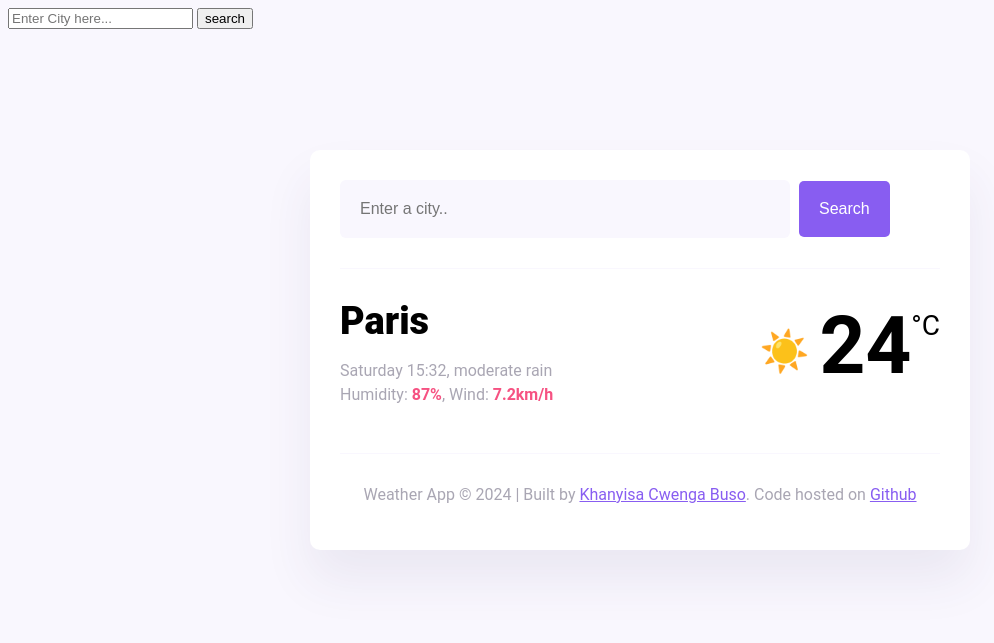
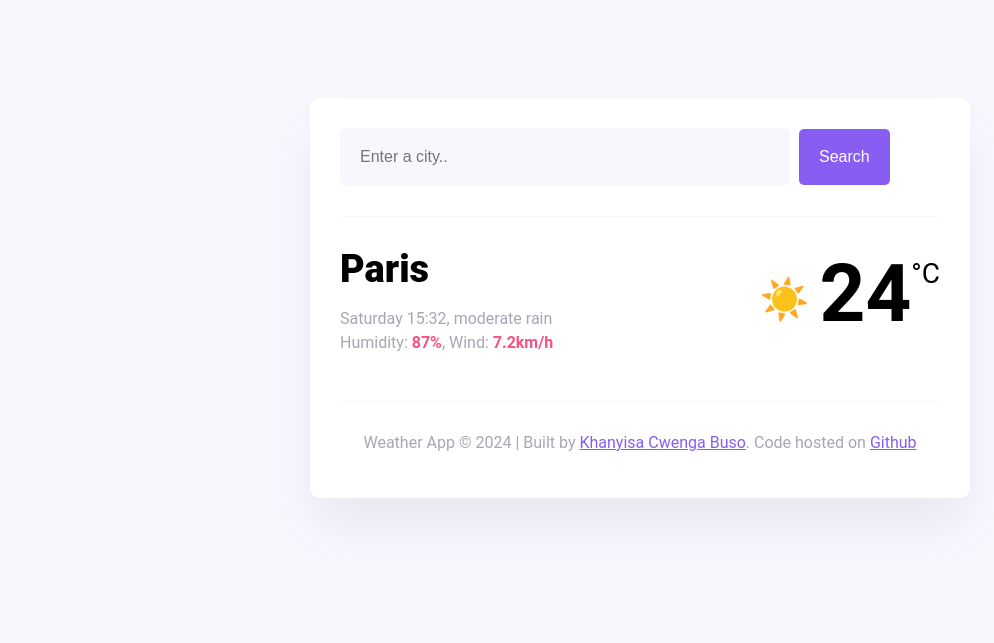
Before and after one commit to Cwengs/Barbie-Weather-App, a plain HTML site: page index.html in a window 1280 px wide. Shown: the whole page, without its empty margins (0-994 px from the left). Drawn offline with Linux system fonts and the light colour scheme.

Commit message:
error updated

```diff
--- a/index.html
+++ b/index.html
@@ -7,13 +7,7 @@
     <title>Weather App</title>
   </head>
   <body>
-    <div id=".weather-app">
-    <header>
-      <form action="">
-        <input type="search" placeholder="Enter City here..." required />
-        <input type="submit" value="search" />
-      </form>
-    </header>
+
     <main>
        <div class="weather-app">
       <header>
```
